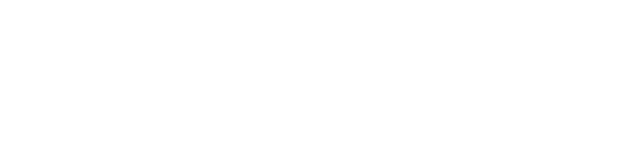
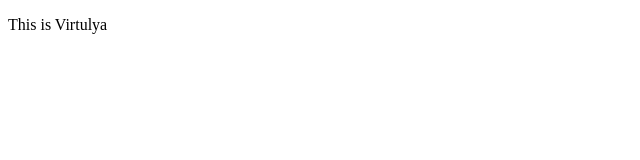
Before and after one commit to Virtulya/Virtulya.github.io, a plain HTML site: page Virtulya.html in a window 1280 px wide. Shown: the whole page, without its empty margins (0-640 px from the left). Drawn offline with Linux system fonts and the light colour scheme.

Commit message:
wrote my name
that's all

```diff
--- a/Virtulya.html
+++ b/Virtulya.html
@@ -6,5 +6,8 @@
 </head>
 
 <body>
+  <p>
+    This is Virtulya
+  </p>
 </body>
 </html>
```
